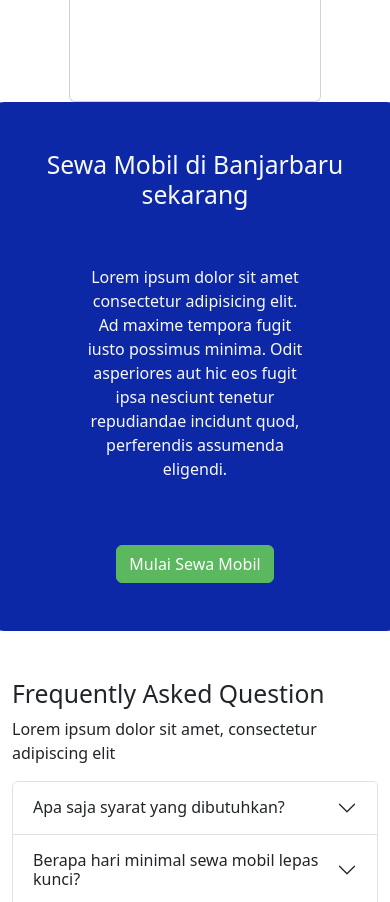
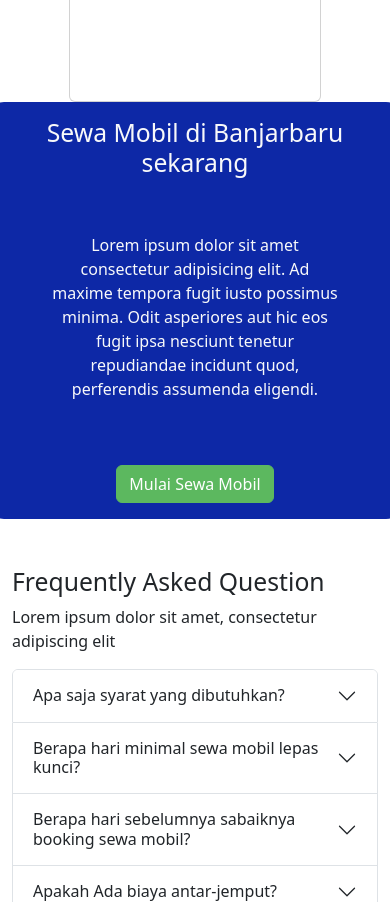
Before and after one commit to Xkylz1/24001183-km7-fau-landing_page-ch1, a plain HTML site: page index.html in a window 390 px wide. Shown: the part 4238-5140 px from the top of the page. Drawn offline with nearby package versions, Linux system fonts and the light colour scheme.

Commit message:
update cta

```diff
--- a/index.html
+++ b/index.html
@@ -247,7 +247,7 @@
     <section class="text-light row justify-content-center">
       <div
         style="background-color: #0d28a6"
-        class="col-md-8 p-5 rounded-4 text-center"
+        class="col-md-8 p-3 p-md-5 rounded-4 text-center"
       >
         <h2>Sewa Mobil di Banjarbaru sekarang</h2>
         <p class="p-5">
```
